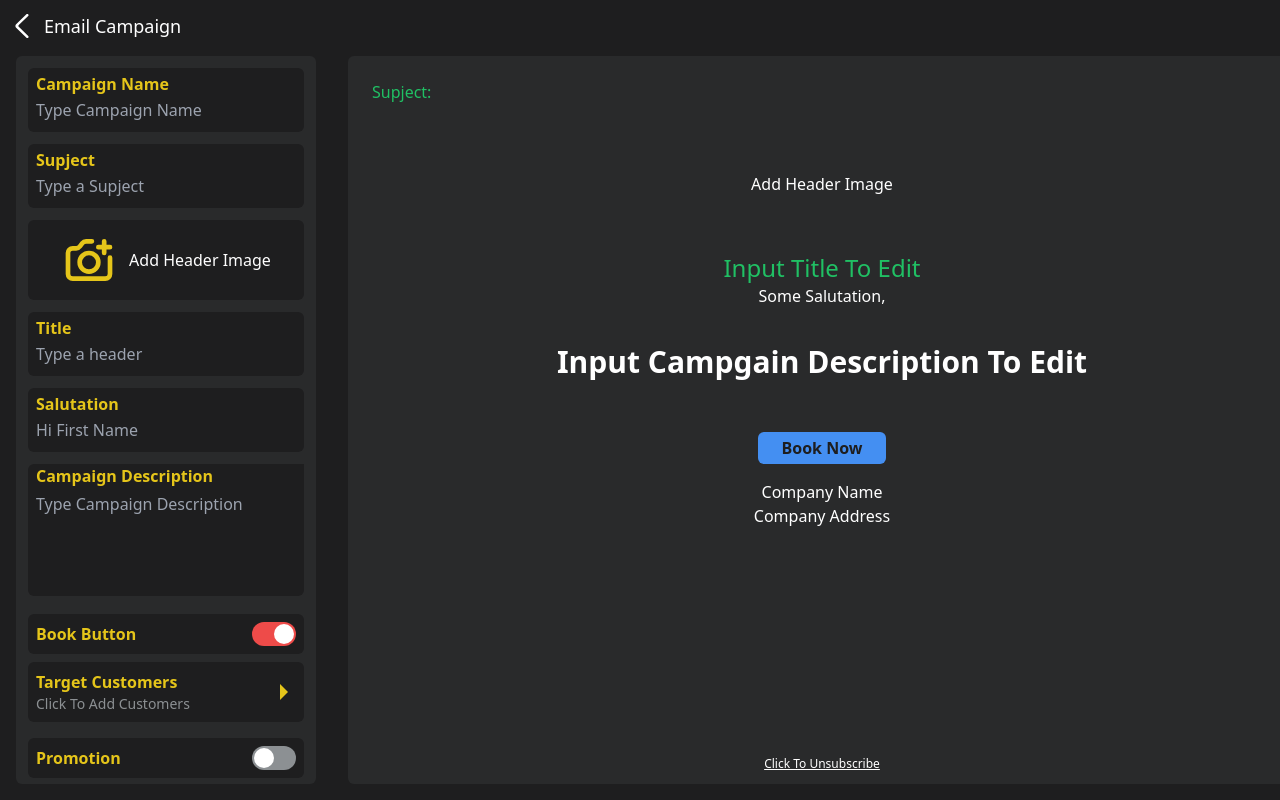
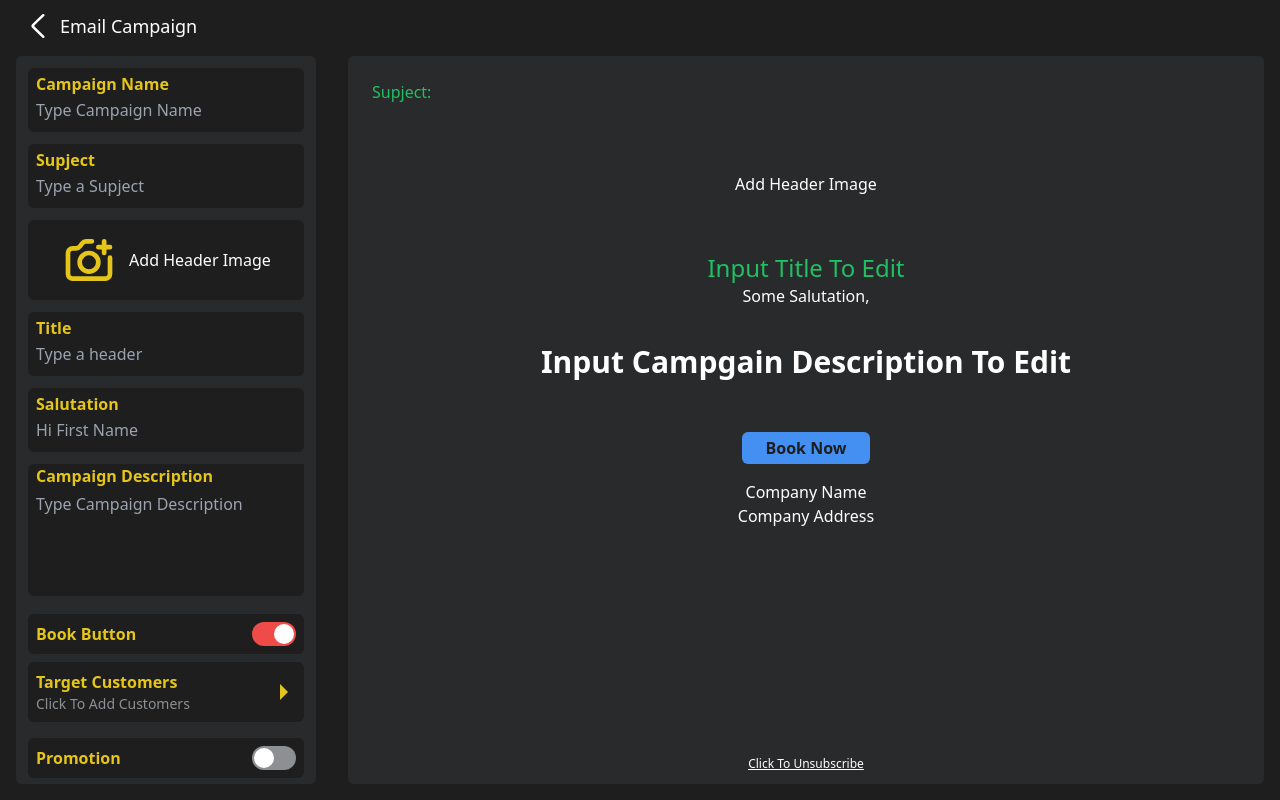
Before and after one commit to DavidMeseha/Campagin-and-survey, a React (Create React App) app: page /create-campaign/email in a window 1280 px wide. Built offline with nearby package versions, Linux system fonts and the light colour scheme.

Commit message:
Fix Layout

```diff
--- a/src/page/CreateSurvey.js
+++ b/src/page/CreateSurvey.js
@@ -49,7 +49,7 @@ const CreateSurvey = () => {
 
     return (
         <div className="relative">
-            <div className="relative h-[100vh] text-color2 overflow-hidden">
+            <div className="relative h-[100vh] sm:mx-4 text-color2 overflow-hidden">
                 <div className="flex justify-between items-center p-3">
                     <Header title={'Survey Campaign'} action={() => navigate(`${isEdit ? '/' : '/create-campaign'}`)} />
                     <div className="w-16 sm:hidden">
@@ -60,7 +60,7 @@ const CreateSurvey = () => {
                         />
                     </div>
                 </div>
-                <main className={`absolute flex gap-8 mx-4 sm:w-full w-[194%] top-14 bottom-16 md:bottom-4 ${isView ? 'left-[-100%]' : 'left-0'} sm:left-0`}>
+                <main className={`absolute flex gap-8 sm:gap-3 mx-4 sm:mx-0 sm:w-full w-[194%] top-14 bottom-16 md:bottom-4 ${isView ? 'left-[-100%]' : 'left-0'} sm:left-0`}>
                     <div className="sm:w-[300px] w-1/2 p-3 bg-secondary rounded-md overflow-auto">
                         <SurveyMenu survey={survey} selectedSurvey={selectedSurvey} setSurvey={setSurvey} isEdit={isEdit} />
                     </div>
--- a/src/page/EmailCampaign.js
+++ b/src/page/EmailCampaign.js
@@ -40,7 +40,7 @@ const EmailCampaign = () => {
 
     return (
         <div className="relative overflow-hidden">
-            <div className="relative h-[100vh] text-color2 overflow-hidden">
+            <div className="relative h-[100vh] text-color2 sm:mx-4 overflow-hidden">
                 <div className="flex justify-between items-center p-3">
                     <Header title={'Email Campaign'} action={() => navigate(`${isEdit ? '/' : '/create-campaign'}`)} />
                     <div className="w-16 sm:hidden">
@@ -51,7 +51,7 @@ const EmailCampaign = () => {
                         />
                     </div>
                 </div>
-                <main className={`absolute flex gap-8 mx-4 sm:w-full w-[194%] top-14 bottom-16 md:bottom-4 ${isView ? 'left-[-100%]' : 'left-0'} sm:left-0`}>
+                <main className={`absolute flex gap-8 mx-4 sm:mx-0 sm:w-full w-[194%] top-14 bottom-16 md:bottom-4 ${isView ? 'left-[-100%]' : 'left-0'} sm:left-0`}>
                     <div className="sm:w-[300px] w-1/2 p-3 bg-secondary rounded-md overflow-auto">
                         <EmailMenu campaign={campaign} selectedCampaign={selectedCampaign} setCampaign={setCampaign} isEdit={isEdit} />
                     </div>
--- a/src/page/SMSCampgain.js
+++ b/src/page/SMSCampgain.js
@@ -40,12 +40,12 @@ const SMSCampgain = () => {
 
     return (
         <div className="relative">
-            <div className="relative h-[100vh] text-color2">
+            <div className="relative h-[100vh] sm:mx-4 text-color2">
                 <div className="flex justify-between items-center p-3">
                     <Header title={'SMS Campaign'} action={() => navigate(`${isEdit ? '/' : '/create-campaign'}`)} />
                     <div className="w-16 sm:hidden"><Button name={isView ? 'Edit' : 'View'} action={() => setIsView(!isView)} color={'bg-color4'} /></div>
                 </div>
-                <main className={`absolute flex gap-8 mx-4 sm:w-full w-[194%] top-14 bottom-16 md:bottom-4 ${isView ? 'left-[-100%]' : 'left-0'} sm:left-0`}>
+                <main className={`absolute flex gap-8 mx-4 sm:mx-0 sm:w-full w-[194%] top-14 bottom-16 md:bottom-4 ${isView ? 'left-[-100%]' : 'left-0'} sm:left-0`}>
                     <div className="sm:w-[300px] w-1/2 p-3 bg-secondary rounded-md overflow-auto">
                         <SMSMenu campaign={campaign} selectedCampaign={selectedCampaign} setCampaign={setCampaign} isEdit={isEdit} />
                     </div>
```
